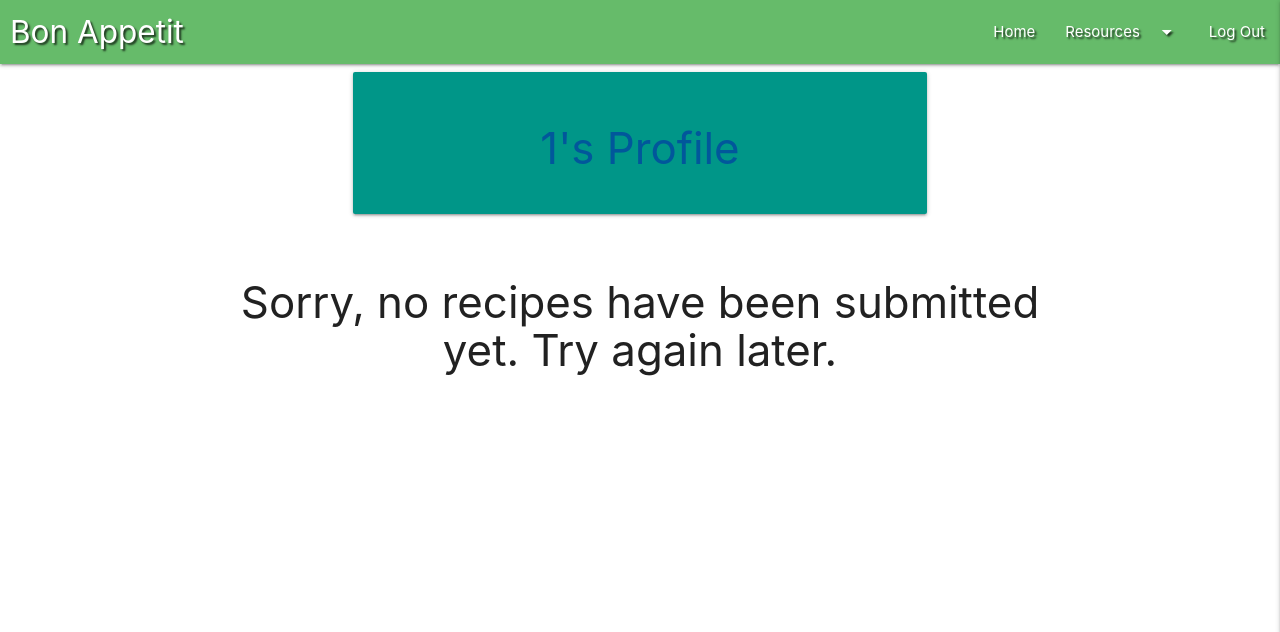
After one commit to AJBayliss81/bon-appetit, a Flask app: page /cuisine_recipes in a window 1280 px wide. The commit adds this page. Shown: the top 632 px of the page. Run offline with Flask 2, Linux system fonts and the light colour scheme; the visitor is signed in with stand-in values (Sample User, id 1); data that the repository does not hold is empty; some libraries are stand-ins or nearby versions.

Commit message:
Added functionality to browse recipes based on cuisine type, including message if there are currently no cuisines for that type in the database

```diff
--- a/app.py
+++ b/app.py
@@ -23,12 +23,27 @@ mongo = PyMongo(app)
 def home():
     return render_template("index.html")
 
+# Search functionality
 
 @app.route("/get_recipe/<recipe_id>")
 def get_recipe(recipe_id):
     recipe = mongo.db.recipes.find_one({"_id": ObjectId(recipe_id)})
     return render_template("recipes.html", recipe=recipe)
 
+
+@app.route("/browse")
+def browse():
+    cuisines = list(mongo.db.cuisine.find().sort("cuisine", 1))
+    return render_template("browse.html", cuisines=cuisines)
+
+
+@app.route("/cuisine_recipes", methods=["GET", "POST"])
+def cuisine_recipes():
+    browse = request.form.get("browse")
+    recipes = list(mongo.db.recipes.find({"$text": {"$search": browse}}))
+    return render_template("cuisine_recipes.html", username=session["user"], recipes=recipes)
+
+# Login/out & register functionality
 
 @app.route("/register", methods=["GET", "POST"])
 def register():
@@ -85,6 +100,15 @@ def login():
     return render_template("login.html")
 
 
+@app.route("/logout")
+def logout():
+    # remove the session cookie to allow user to logout
+    flash("You have successfully been logged out")
+    session.pop("user")
+    return redirect(url_for("login"))
+
+# Profile and admin functionality
+
 @app.route("/profile/<username>", methods=["GET", "POST"])
 def profile(username):
     # grab the session user's username from db
@@ -113,14 +137,7 @@ def admin():
 
     return redirect(url_for("login"))
 
-
-@app.route("/logout")
-def logout():
-    # remove the session cookie to allow user to logout
-    flash("You have successfully been logged out")
-    session.pop("user")
-    return redirect(url_for("login"))
-
+# CRUD functionality for recipes
 
 @app.route("/add_recipe", methods=["GET", "POST"])
 def add_recipe():
@@ -175,6 +192,7 @@ def manage_recipes(recipe_id):
     return render_template("manage_recipes.html",
         cuisines=cuisines, recipe=recipe, username=username)
 
+# CRUD functionality for cuisines
 
 @app.route("/add_cuisine", methods=["GET", "POST"])
 def add_cuisine():
@@ -210,12 +228,6 @@ def edit_cuisine(cuisine_id):
     return render_template("edit_cuisine.html", cuisine=cuisine)
 
 
-@app.route("/browse")
-def browse():
-    cuisines = list(mongo.db.cuisine.find().sort("cuisine", 1))
-    return render_template("browse.html", cuisines=cuisines)
-
-
 if __name__ == "__main__":
     app.run(host=os.environ.get("IP"),
             port=int(os.environ.get("PORT")),
--- a/static/css/style.css
+++ b/static/css/style.css
@@ -52,7 +52,7 @@ top: 15vh;
 /*----- Cuisine card -----*/
 
 .cuisine-image {
-    max-height: 30vw;
+    max-height: 28vw;
     object-fit: cover;
 }
 
@@ -60,8 +60,22 @@ top: 15vh;
     font-size: 4vw;
 }
 
+.hidden {
+    display: none;
+}
+
+.card .cuisine-image-btn {
+    z-index: 1;
+    position: relative;
+}
+
 /*----- Media queries -----*/
 
+@media (max-width: 595px) {
+    .card .cuisine-image-title {
+        font-size: 6vw;
+    }
+}
 @media (max-width: 350px) {
     nav .brand-logo {
         font-size: 1.7rem;
--- a/templates/add_recipe.html
+++ b/templates/add_recipe.html
@@ -38,6 +38,12 @@
             </div>
             <!---- Ingredients input ---->
             <div class="row">
+                <div class="col s12 center-align">
+                <div class="col s10 offset-s1 center-align">
+                    <p>Please ensure a new line is added for each new ingredient and step of the method.</p>
+                </div>
+            </div>
+            <div class="row">
                 <div class="input-field col s10 offset-s1">
                     <i class="fas fa-receipt prefix text-shadow"></i>
                     <textarea id="ingredients" name="ingredients" minlength="5" maxlength="2000"
--- /dev/null
+++ b/templates/cuisine_recipes.html
@@ -0,0 +1,42 @@
+{% extends "base.html" %}
+{% block content %}
+
+    <div class="row">
+		<div class="col s12 m8 offset-m2">
+			<div class="card-panel teal">
+                <h3 class="center-align light-blue-text text-darken-4">
+                    {{ username }}'s Profile
+                </h3>
+            </div>
+		</div>
+	</div>
+    {% if recipes %}
+
+    {% for recipe in recipes %}
+    <ul class="collapsible popout">
+        <li>
+            <div class="collapsible-header">
+                <div class="col s9">
+                    <i class="fas fa-clipboard-list text-shadow"></i>
+                    <strong>{{ recipe.dish_name.capitalize() }}</strong> : {{ recipe.submission_date }}
+                </div>
+                <div class="col s3 profile-buttons">
+                    <a href="{{ url_for('get_recipe', recipe_id=recipe._id) }}" class="btn-small green accent-4">View</a>
+                </div>
+            </div>
+            <div class="collapsible-body">
+                <strong>Cuisine: {{ recipe.cuisine.capitalize() }}</strong>
+                <p>{{ recipe.description }}</p>
+                <p><em>submitted by: {{ recipe.submitted_by }}</em></p>
+            </div>
+        </li>
+    </ul>
+
+    {% endfor %}
+    {% else %}
+    <div class="row">
+    <h3 class="col s12 center-align">Sorry, no recipes have been submitted yet. Try again later.</h3>
+    </div>
+    {% endif %}
+
+{% endblock %}
--- a/templates/manage_recipes.html
+++ b/templates/manage_recipes.html
@@ -54,6 +54,12 @@
             </div>
             <!---- Ingredients input ---->
             <div class="row">
+                <div class="col s12 center-align">
+                <div class="col s10 offset-s1 center-align">
+                    <p>Please ensure a new line is added for each new ingredient and step of the method.</p>
+                </div>
+            </div>
+            <div class="row">
                 <div class="input-field col s10 offset-s1">
                     <i class="fas fa-receipt prefix text-shadow"></i>
                     <textarea id="ingredients" name="ingredients" minlength="5" maxlength="2000"
```
Also changed, not shown: templates/browse.html (+15 -1 lines).
